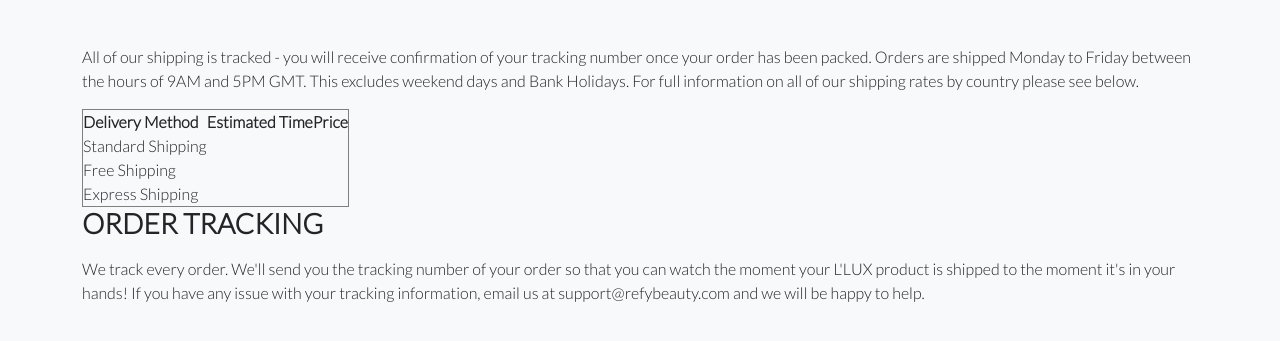
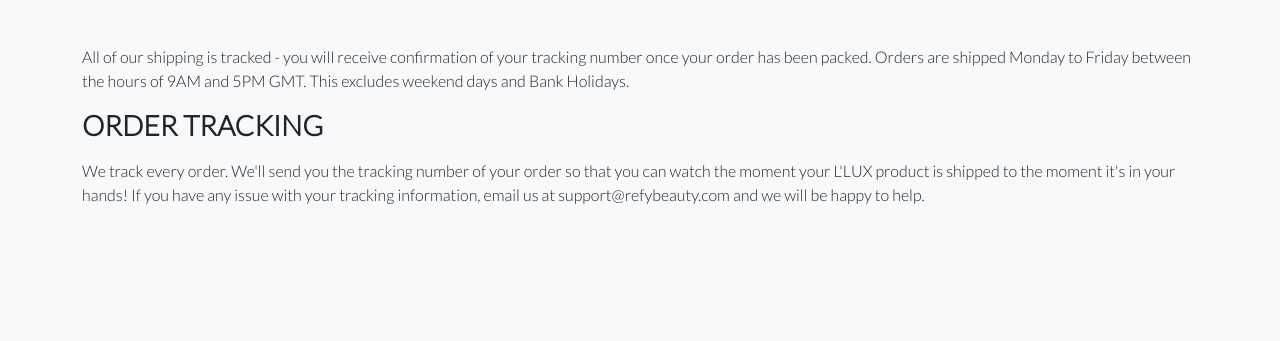
Before and after one commit to investorbash/LLUX, a plain HTML site: page s&di.html in a window 1280 px wide. Shown: the part 41-382 px from the top of the page. Drawn offline with nearby package versions, Linux system fonts and the light colour scheme.

Commit message:
bug fixes

```diff
--- a/s&di.html
+++ b/s&di.html
@@ -20,9 +20,9 @@
            <p>
                 All of our shipping is tracked - you will receive confirmation of your tracking number once your order has been packed.
                 Orders are shipped Monday to Friday between the hours of 9AM and 5PM GMT. This excludes weekend days and Bank Holidays.
-                For full information on all of our shipping rates by country please see below.
+                <!-- For full information on all of our shipping rates by country please see below. -->
            </p>
-           <table cellpadding="5" cellspacing="3" border="1">
+           <!-- <table cellpadding="5" cellspacing="3" border="1">
                 <thead>
                     <tr>
                         <th>Delivery Method</th>
@@ -41,7 +41,7 @@
                         <td>Express Shipping </td>
                     </tr>
                 </tbody>
-           </table>
+           </table> -->
 
            <h3 class="text-right mb-3"><strong>ORDER TRACKING</strong></h3>
            <p>
```
Also changed, not shown: tmo.html (+1 -1 lines).
